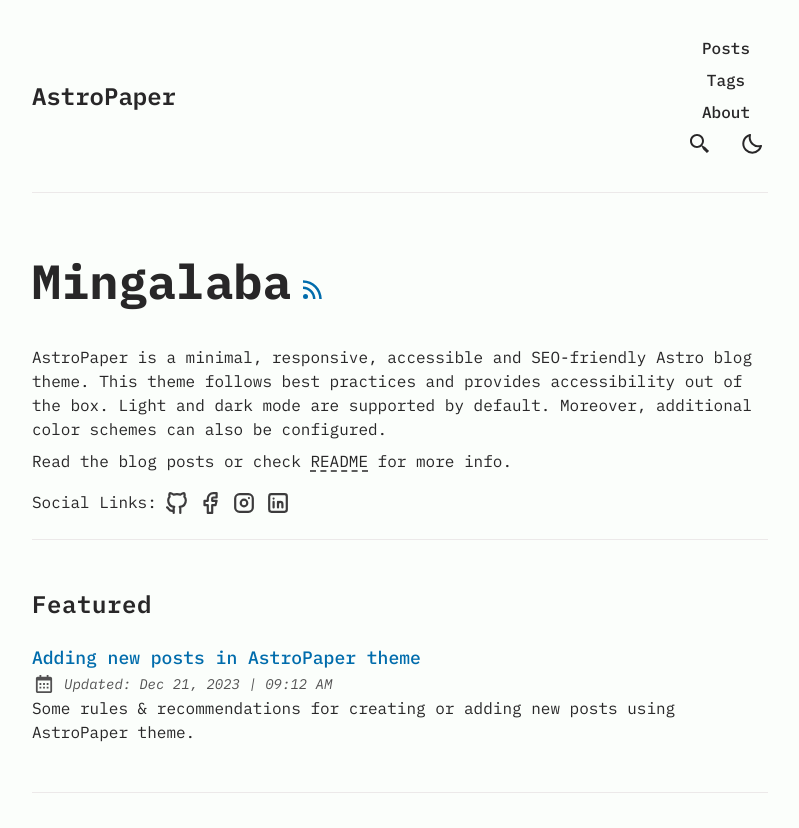
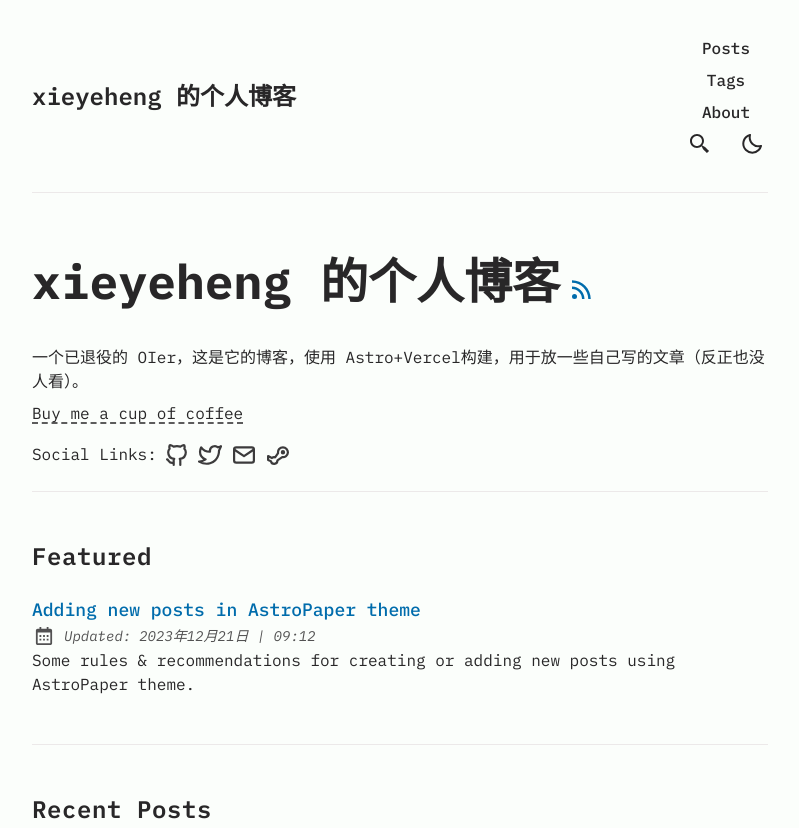
Before and after one commit to xieyeheng/AstroBlog, an Astro site: page / in a window 1280 px wide. Shown: the top 828 px of the page, without its empty margins (240-1039 px from the left). Built offline with nearby package versions, Linux system fonts and the light colour scheme; Astro itself is replaced by a stand-in of ours.

Commit message:
更新博客个人信息，修改每页post数量

```diff
--- a/src/config.ts
+++ b/src/config.ts
@@ -1,21 +1,21 @@
 import type { Site, SocialObjects } from "./types";
 
 export const SITE: Site = {
-  website: "https://astro-paper.pages.dev/", // replace this with your deployed domain
-  author: "Sat Naing",
-  profile: "https://satnaing.dev/",
-  desc: "A minimal, responsive and SEO-friendly Astro blog theme.",
-  title: "AstroPaper",
+  website: "https://www.xijp.cloud/", // replace this with your deployed domain
+  author: "xieyeheng",
+  profile: "https://github.com/xieyeheng",
+  desc: "xieyeheng 的个人博客",
+  title: "xieyeheng 的个人博客",
   ogImage: "astropaper-og.jpg",
   lightAndDarkMode: true,
-  postPerIndex: 4,
-  postPerPage: 3,
+  postPerIndex: 5,
+  postPerPage: 10,
   scheduledPostMargin: 15 * 60 * 1000, // 15 minutes
 };
 
 export const LOCALE = {
-  lang: "en", // html lang code. Set this empty and default will be "en"
-  langTag: ["en-EN"], // BCP 47 Language Tags. Set this empty [] to use the environment default
+  lang: "zh", // html lang code. Set this empty and default will be "en"
+  langTag: ["zh-CN"], // BCP 47 Language Tags. Set this empty [] to use the environment default
 } as const;
 
 export const LOGO_IMAGE = {
@@ -28,33 +28,33 @@
 export const SOCIALS: SocialObjects = [
   {
     name: "Github",
-    href: "https://github.com/satnaing/astro-paper",
-    linkTitle: ` ${SITE.title} on Github`,
+    href: "https://github.com/xieyeheng",
+    linkTitle: `Github`,
     active: true,
   },
   {
-    name: "Facebook",
-    href: "https://github.com/satnaing/astro-paper",
-    linkTitle: `${SITE.title} on Facebook`,
+    name: "Twitter",
+    href: "https://x.com/CPC_huyaobang",
+    linkTitle: `Twitter`,
     active: true,
   },
   {
     name: "Instagram",
     href: "https://github.com/satnaing/astro-paper",
     linkTitle: `${SITE.title} on Instagram`,
-    active: true,
+    active: false,
   },
   {
     name: "LinkedIn",
     href: "https://github.com/satnaing/astro-paper",
     linkTitle: `${SITE.title} on LinkedIn`,
-    active: true,
+    active: false,
   },
   {
     name: "Mail",
-    href: "mailto:yourmail@gmail.com",
-    linkTitle: `Send an email to ${SITE.title}`,
-    active: false,
+    href: "mailto:xieyeheng@outlook.com",
+    linkTitle: `Send an email to me`,
+    active: true,
   },
   {
     name: "Twitter",
@@ -130,9 +130,9 @@
   },
   {
     name: "Steam",
-    href: "https://github.com/satnaing/astro-paper",
-    linkTitle: `${SITE.title} on Steam`,
-    active: false,
+    href: "https://steamcommunity.com/id/Koji_Tasho/",
+    linkTitle: `Steam`,
+    active: true,
   },
   {
     name: "Telegram",
--- a/src/pages/index.astro
+++ b/src/pages/index.astro
@@ -23,7 +23,7 @@
   <Header />
   <main id="main-content">
     <section id="hero">
-      <h1>Mingalaba</h1>
+      <h1>xieyeheng 的个人博客</h1>
       <a
         target="_blank"
         href="/rss.xml"
@@ -42,19 +42,16 @@
       </a>
 
       <p>
-        AstroPaper is a minimal, responsive, accessible and SEO-friendly Astro
-        blog theme. This theme follows best practices and provides accessibility
-        out of the box. Light and dark mode are supported by default. Moreover,
-        additional color schemes can also be configured.
+        一个已退役的 OIer，这是它的博客，使用 Astro+Vercel构建，用于放一些自己写的文章（反正也没人看）。
       </p>
       <p>
-        Read the blog posts or check
+
         <LinkButton
           className="underline decoration-dashed underline-offset-4 hover:text-skin-accent"
-          href="https://github.com/satnaing/astro-paper#readme"
+          href="/posts/about-the-blog/"
         >
-          README
-        </LinkButton> for more info.
+          Buy me a cup of coffee
+        </LinkButton>
       </p>
       {
         // only display if at least one social link is enabled
```
